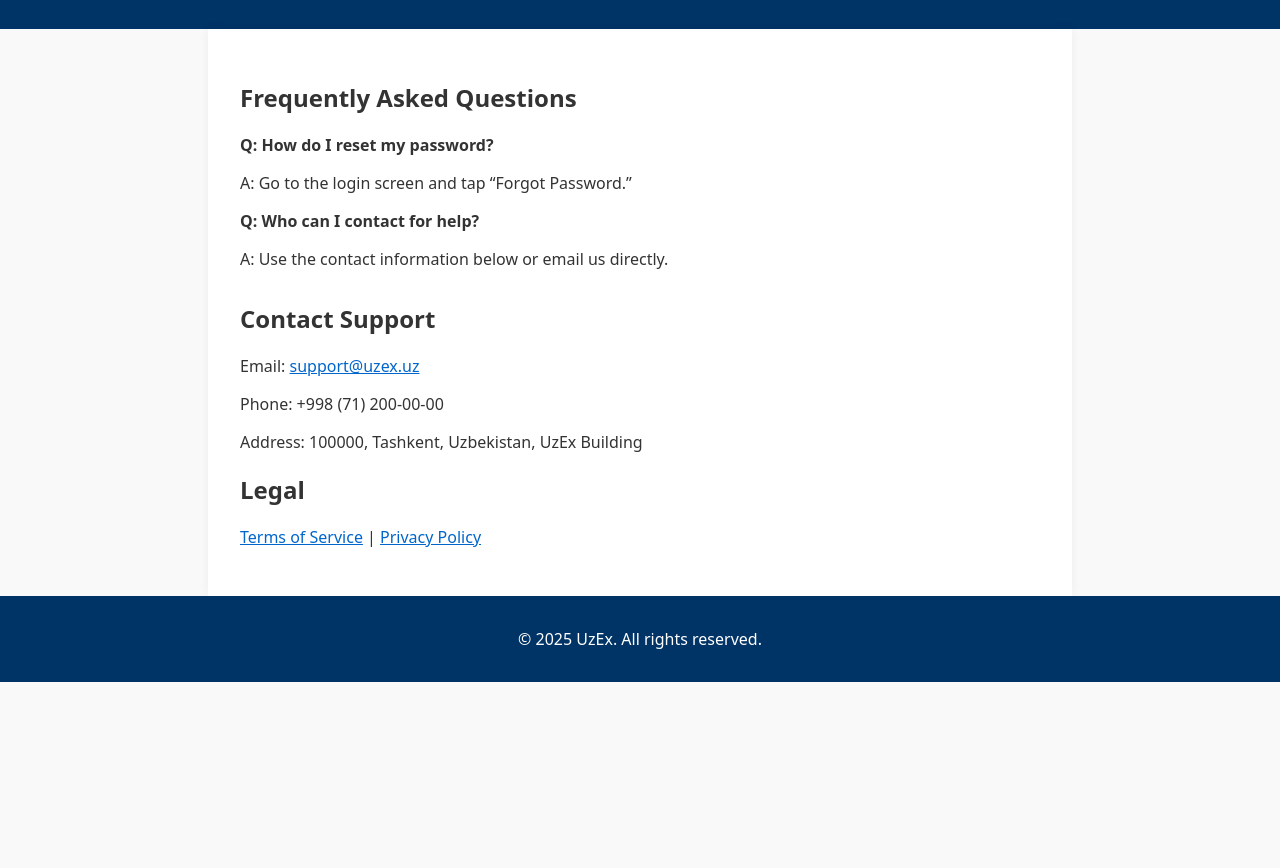
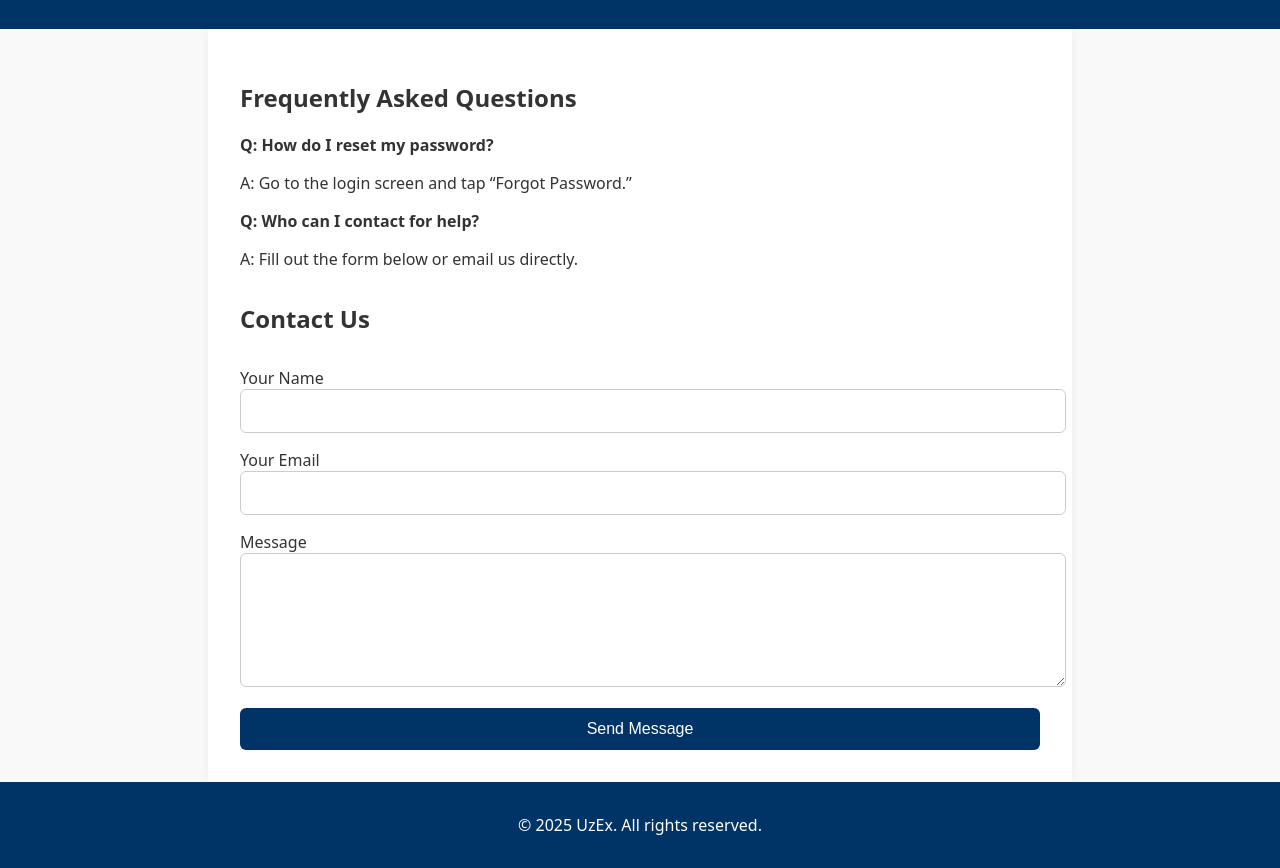
Before and after one commit to devmiuz/support.esma, a plain HTML site: page index.html in a window 1280 px wide. Shown: the part 121-989 px from the top of the page. Before the commit the page ends 803 px from the top, so only its background shows below. Drawn offline with Linux system fonts and the light colour scheme.

Commit message:
support url form

```diff
--- a/index.html
+++ b/index.html
@@ -32,6 +32,31 @@
     a {
       color: #0066cc;
     }
+    form {
+      display: flex;
+      flex-direction: column;
+      gap: 1rem;
+      margin-top: 2rem;
+    }
+    input, textarea {
+      padding: 0.75rem;
+      font-size: 1rem;
+      border: 1px solid #ccc;
+      border-radius: 6px;
+      width: 100%;
+    }
+    button {
+      background-color: #003366;
+      color: white;
+      padding: 0.75rem;
+      font-size: 1rem;
+      border: none;
+      border-radius: 6px;
+      cursor: pointer;
+    }
+    button:hover {
+      background-color: #0055aa;
+    }
     .contact-info {
       margin-top: 2rem;
     }
@@ -50,19 +75,26 @@
       <p>A: Go to the login screen and tap “Forgot Password.”</p>
 
       <p><strong>Q: Who can I contact for help?</strong></p>
-      <p>A: Use the contact information below or email us directly.</p>
+      <p>A: Fill out the form below or email us directly.</p>
     </section>
 
     <section class="contact-info">
-      <h2>Contact Support</h2>
-      <p>Email: <a href="mailto:support@uzex.uz">support@uzex.uz</a></p>
-      <p>Phone: +998 (71) 200-00-00</p>
-      <p>Address: 100000, Tashkent, Uzbekistan, UzEx Building</p>
-    </section>
-
-    <section>
-      <h2>Legal</h2>
-      <p><a href="/terms">Terms of Service</a> | <a href="/privacy">Privacy Policy</a></p>
+      <h2>Contact Us</h2>
+      <form action="mailto:support@uzex.uz" method="POST" enctype="text/plain">
+        <label>
+          Your Name
+          <input type="text" name="name" required />
+        </label>
+        <label>
+          Your Email
+          <input type="email" name="email" required />
+        </label>
+        <label>
+          Message
+          <textarea name="message" rows="6" required></textarea>
+        </label>
+        <button type="submit">Send Message</button>
+      </form>
     </section>
   </main>
 
```
